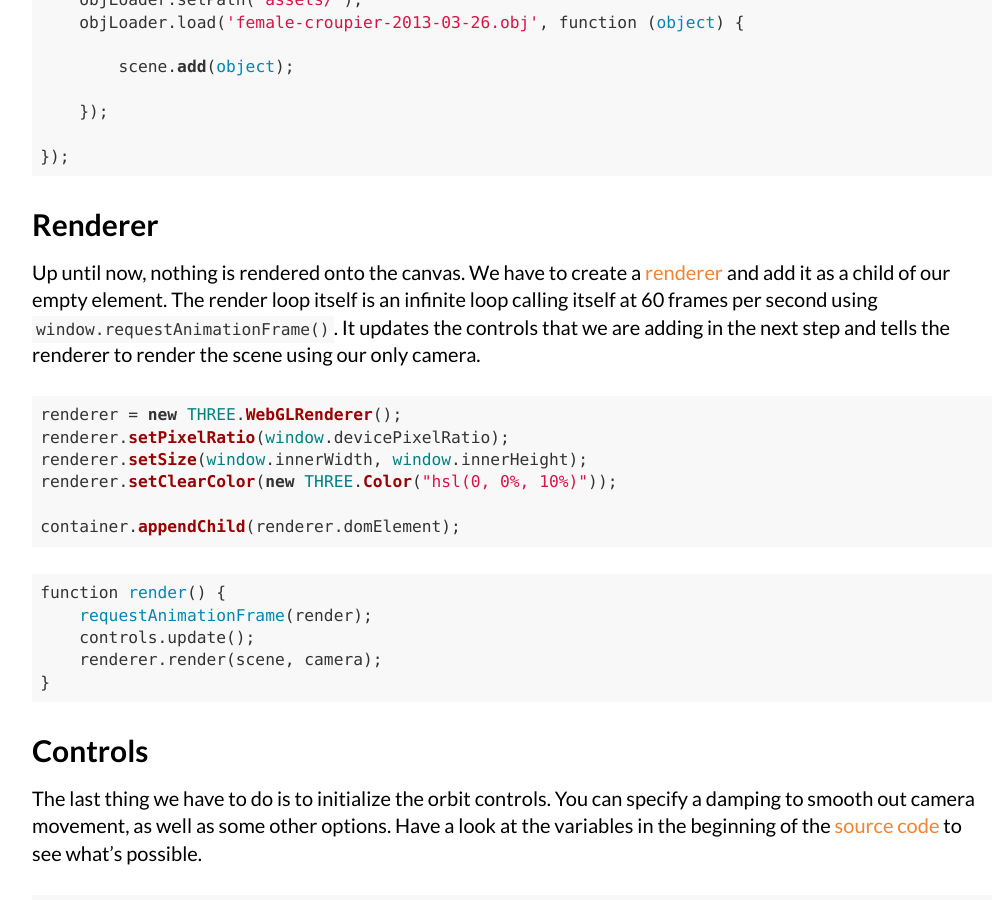
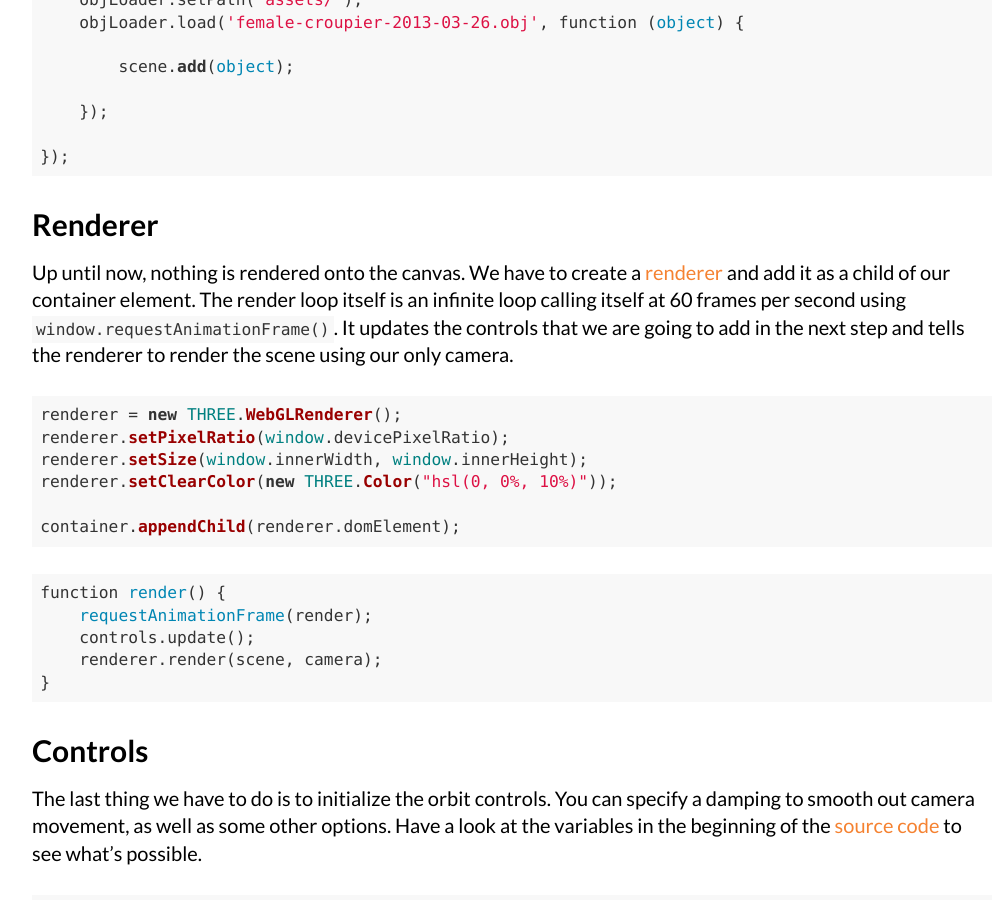
Before and after one commit to Lorti/manu.ninja, a Jekyll site: the page built from _posts/2016-06-30-webgl-3d-model-viewer-using-three-js.md, in a window 1280 px wide and 900 px high, scrolled down 4844 px. Shown: the whole window, without its empty margins (128-1133 px from the left). Built offline with Jekyll 4.4.1, drawn with Linux system fonts in a browser that asks for light colours; nearby versions of some CDN libraries; comment, search, counter and statistics services are not loaded; some of the changed text lies outside the part shown.

Commit message:
proofreading

```diff
--- a/_posts/2016-06-30-webgl-3d-model-viewer-using-three-js.md
+++ b/_posts/2016-06-30-webgl-3d-model-viewer-using-three-js.md
@@ -174,7 +175,7 @@ mtlLoader.load('female-croupier-2013-03-26.mtl', function (materials) {
 
 ## Renderer
 
-Up until now, nothing is rendered onto the canvas. We have to create a [renderer](http://threejs.org/docs/#Reference/Renderers/WebGLRenderer) and add it as a child of our empty element. The render loop itself is an infinite loop calling itself at 60 frames per second using `window.requestAnimationFrame()`. It updates the controls that we are adding in the next step and tells the renderer to render the scene using our only camera.
+Up until now, nothing is rendered onto the canvas. We have to create a [renderer](http://threejs.org/docs/#Reference/Renderers/WebGLRenderer) and add it as a child of our container element. The render loop itself is an infinite loop calling itself at 60 frames per second using `window.requestAnimationFrame()`. It updates the controls that we are going to add in the next step and tells the renderer to render the scene using our only camera.
 
 ~~~ js
 renderer = new THREE.WebGLRenderer();
```
Also changed, not shown: other parts of _posts/2016-06-30-webgl-3d-model-viewer-using-three-js.md (+5 -4 lines), images/webgl-3d-model-viewer.jpg (added).
